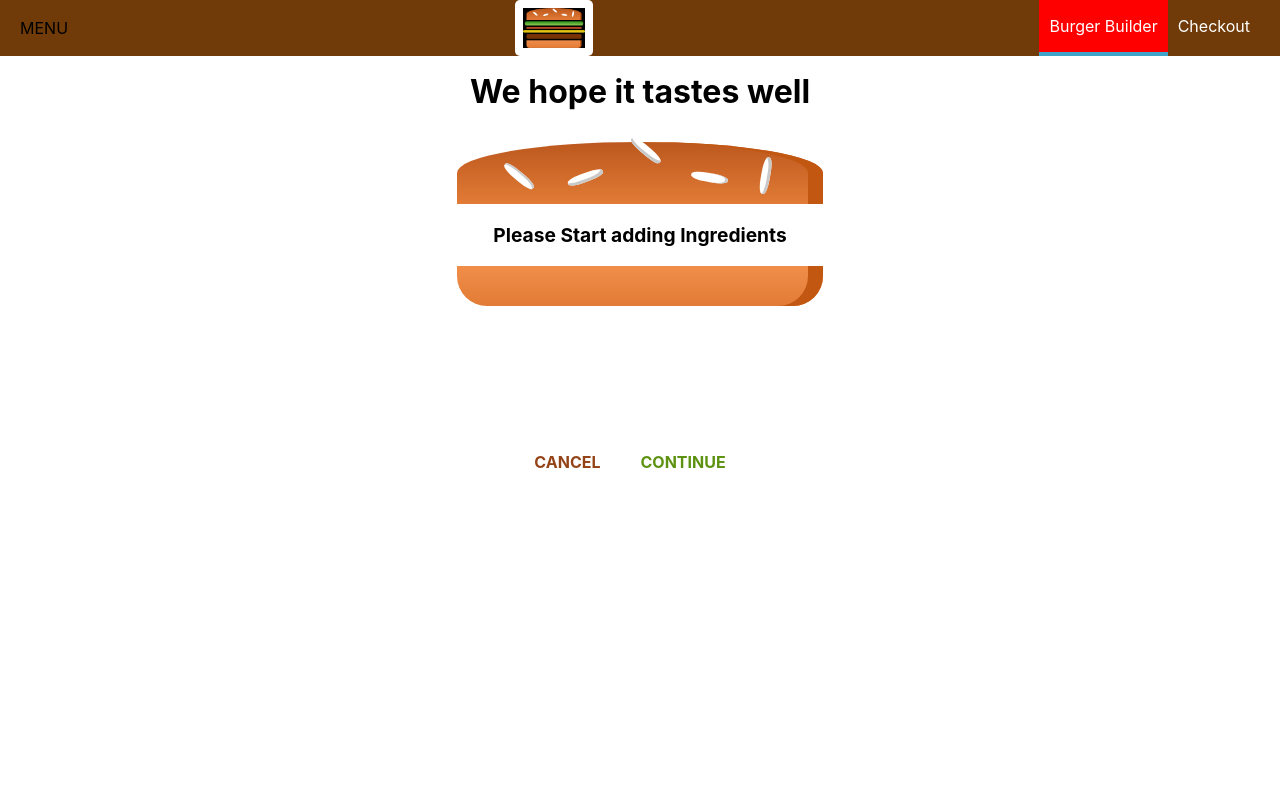
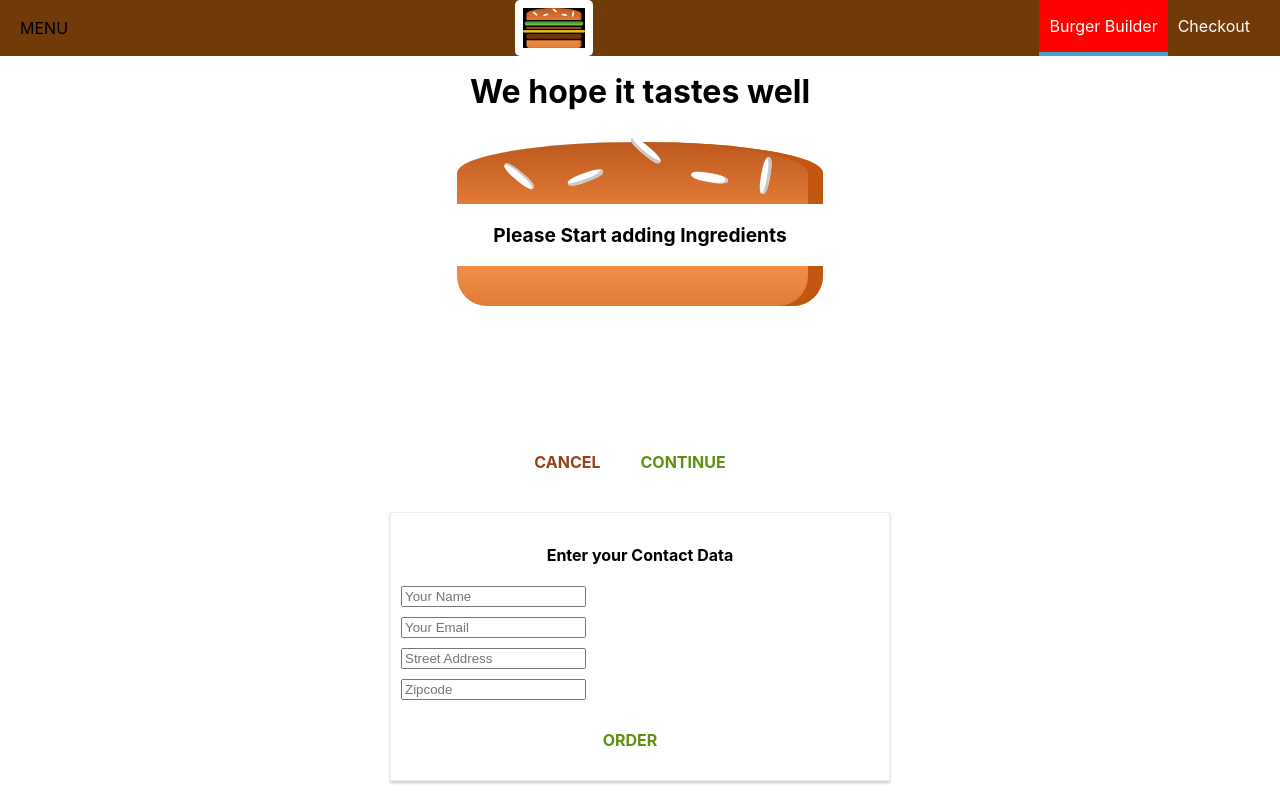
Before and after one commit to vishal958/react-guide, a React (Create React App) app: page /checkout in a window 1280 px wide. Both pictures are taken after a click on the button "CONTINUE". Built offline with nearby package versions, Linux system fonts and the light colour scheme.

Commit message:
added contact form

```diff
--- a/src/containers/Checkout/Checkout.js
+++ b/src/containers/Checkout/Checkout.js
@@ -1,5 +1,7 @@
 import React, { Component } from 'react'
 import CheckoutSummary from "../../components/Order/CheckoutSummary/CheckoutSummary"
+import { Route } from 'react-router-dom'
+import ContactData from './ContactData/ContactData';
 
 export default class Checkout extends Component {
     state = {
@@ -18,7 +20,7 @@
 
         }
         this.setState({
-            ingredients:ingredients
+            ingredients: ingredients
         })
     }
 
@@ -36,6 +38,8 @@
                     checkoutCancelled={this.checkoutCancelled}
                     checkoutContinued={this.checkoutContinued}
                 />
+                <Route path={this.props.match.path + '/contact-data'}
+                    component={ContactData} />
             </div>
         )
     }
--- /dev/null
+++ b/src/containers/Checkout/ContactData/ContactData.css
@@ -0,0 +1,20 @@
+.ContactData {
+    margin: 20px auto;
+    width: 80%;
+    text-align: center;
+    box-shadow: 0 2px 3px #ccc;
+    border: 1px solid #eee;
+    padding: 10px;
+    box-sizing: border-box;
+}
+
+.Input {
+    display: block;
+    margin-bottom: 10px;
+}
+
+@media(min-width:600px) {
+    .ContactData {
+        width: 500px;
+    }
+}
--- /dev/null
+++ b/src/containers/Checkout/ContactData/ContactData.js
@@ -0,0 +1,28 @@
+import React, { Component } from 'react'
+import Button from '../../../components/UI/Button/Button'
+import './ContactData.css'
+
+export default class ContactData extends Component {
+    state = {
+        name: '',
+        email: '',
+        address: {
+            street: '',
+            postalCode: ''
+        }
+    }
+    render() {
+        return (
+            <div className='ContactData'>
+                <h4>Enter your Contact Data</h4>
+                <form>
+                    <input className ='Input' type='text' name='name' placeholder='Your Name'/>
+                    <input className ='Input' type='email' name='email' placeholder='Your Email'/>
+                    <input className ='Input' type='text' name='street' placeholder= 'Street Address'/>
+                    <input className ='Input'  type='text' name='postal' placeholder='Zipcode' />
+                    <Button btnType="Button Success" >ORDER</Button>
+                </form>
+            </div>
+        )
+    }
+}
```
